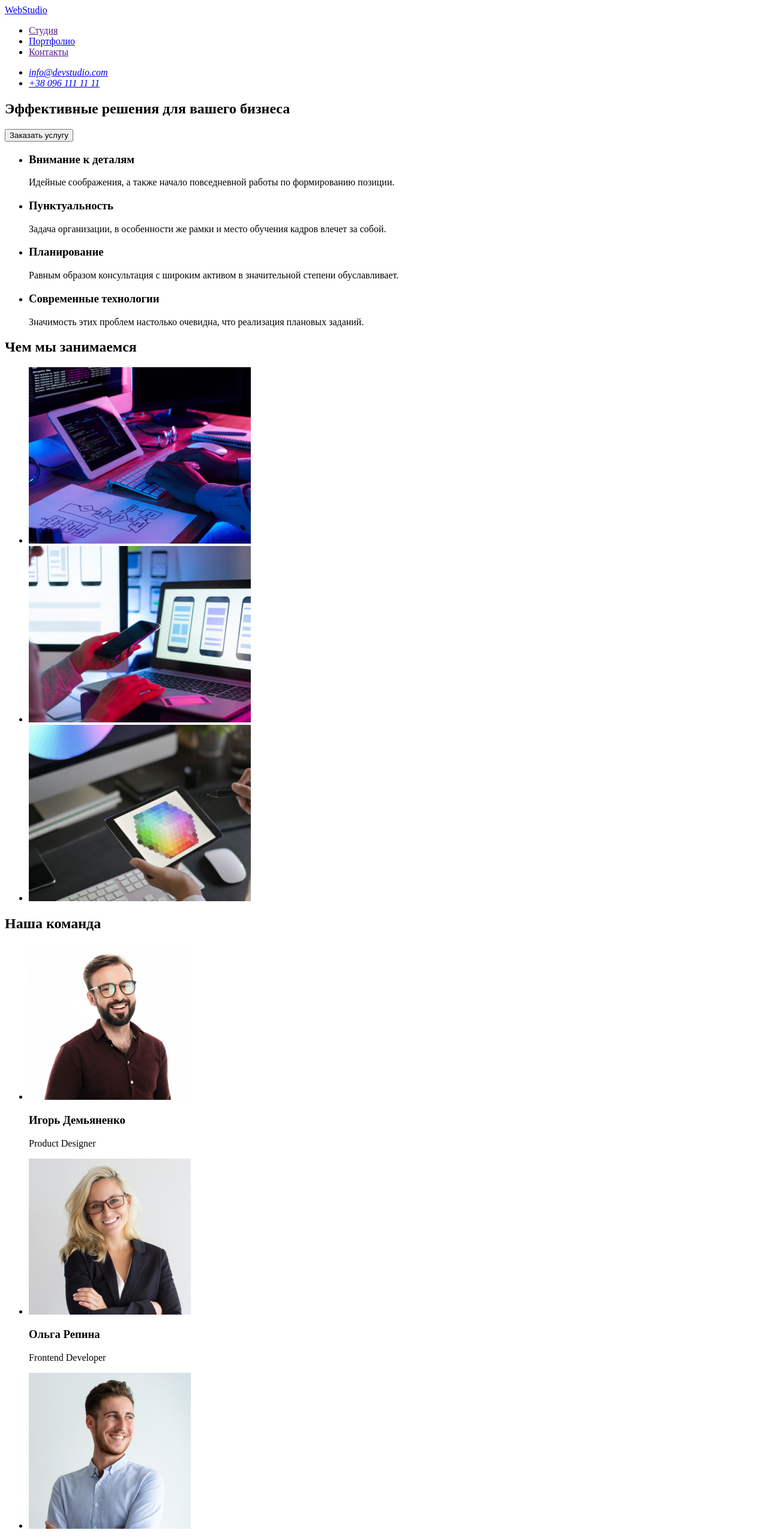
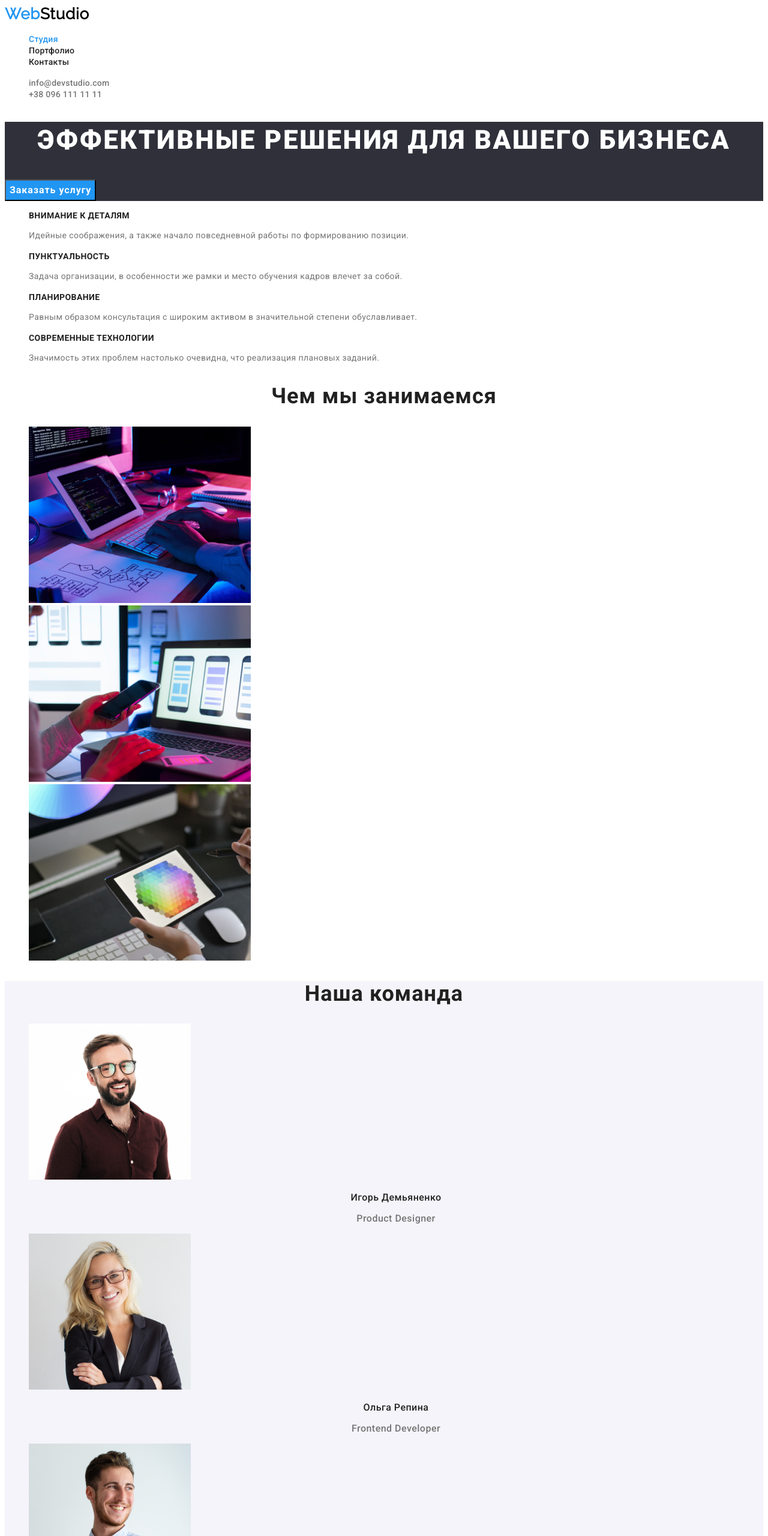
Before and after one commit to gordkat/goit-markup-hw-02, a plain HTML site: page index.html in a window 1280 px wide. Shown: the top 2560 px of the page at 60% size. Drawn offline with Linux system fonts and the light colour scheme.

Commit message:
После проверки валидатором

```diff
--- /dev/null
+++ b/css/styles.css
@@ -0,0 +1,231 @@
+:root {
+  --main-font: "Roboto", sans-serif;
+  --logo-font: "Raleway", sans-serif;
+  --primary-text-color: #757575;
+  --title-color: #212121;
+  --accent-color: #2196f3;
+  --secondary-text-color-light-theme: #000000;
+  --secondary-text-color-dark-theme: #ffffff;
+  --secondary-text-color-dark-theme-transparent: rgba(255, 255, 255, 0.6);
+  --background-dark-theme: #2f303a;
+  --background-light-theme: #f5f4fa;
+}
+
+body {
+  font-family: var(--main-font);
+  font-style: normal;
+}
+
+.list {
+  list-style: none;
+}
+
+.link {
+  text-decoration: none;
+}
+
+.adress {
+  font-style: normal;
+}
+
+/* ======== COMPONENTS========= */
+.modal-btn {
+  font-family: var(--main-font);
+  font-style: normal;
+  font-weight: 700;
+  font-size: 16px;
+  line-height: 1.875;
+  text-align: center;
+  letter-spacing: 0.06em;
+  color: #ffffff;
+  background-color: var(--accent-color);
+}
+
+.title {
+  font-family: var(--main-font);
+  font-weight: 700;
+  font-size: 36px;
+  line-height: 1.167;
+  text-align: center;
+  letter-spacing: 0.03em;
+  color: var(--title-color);
+}
+
+.logo-web {
+  font-family: var(--logo-font);
+  font-weight: 700;
+  font-size: 26px;
+  line-height: 1.192;
+  letter-spacing: 0.03em;
+  color: var(--accent-color);
+}
+
+.logo-studio-light-theme {
+  color: var(--secondary-text-color-light-theme);
+}
+.logo-studio-dark-theme {
+  color: var(--secondary-text-color-dark-theme);
+}
+/* ========END COMPONENTS========= */
+
+/* ======HEADER======= */
+.navigation-list-link {
+  font-family: var(--main-font);
+  font-weight: 500;
+  font-size: 14px;
+  line-height: 1.143;
+  letter-spacing: 0.02em;
+  color: var(--title-color);
+}
+
+.navigation-list-link:hover,
+.navigation-list-link:focus {
+  color: var(--accent-color);
+}
+
+.current {
+  color: var(--accent-color);
+}
+
+.header-contacts-link {
+  font-family: var(--main-font);
+  font-weight: 500;
+  font-size: 14px;
+  line-height: 1.143;
+  letter-spacing: 0.02em;
+  color: var(--primary-text-color);
+}
+.header-contacts-link:hover,
+.header-contacts-link:focus {
+  color: var(--accent-color);
+}
+/* ======END HEADER======= */
+
+/* ======SOLUTIONS======= */
+.solutions {
+  background-color: var(--background-dark-theme);
+}
+.solutions-title {
+  font-family: var(--main-font);
+  font-weight: 900;
+  font-size: 44px;
+  line-height: 1.364;
+  text-align: center;
+  letter-spacing: 0.06em;
+  text-transform: uppercase;
+  color: var(--secondary-text-color-dark-theme);
+}
+/* ======END SOLUTIONS======= */
+
+/* ======PROFESSIONAL======= */
+.professional-list-title {
+  font-family: var(--main-font);
+  font-weight: 700;
+  font-size: 14px;
+  line-height: 1.143;
+  letter-spacing: 0.03em;
+  text-transform: uppercase;
+  color: var(--title-color);
+}
+
+.professional-list-text {
+  font-family: var(--main-font);
+  font-weight: 400;
+  font-size: 14px;
+  line-height: 1.714;
+  letter-spacing: 0.03em;
+  color: var(--primary-text-color);
+}
+/* ======END PROFESSIONAL======= */
+
+/* ======OUR TEAM======= */
+.team {
+  background-color: var(--background-light-theme);
+}
+.team-list-title {
+  font-family: var(--main-font);
+  font-weight: 500;
+  font-size: 16px;
+  line-height: 1.188;
+  text-align: center;
+  letter-spacing: 0.03em;
+  color: var(--title-color);
+}
+
+.team-list-text {
+  font-family: var(--main-font);
+  font-weight: 500;
+  font-size: 16px;
+  line-height: 1.188;
+  text-align: center;
+  letter-spacing: 0.03em;
+  color: var(--primary-text-color);
+}
+/* ======END OUR TEAM======= */
+
+/* ======OUR WORKS======= */
+.filter-btn {
+  font-family: var(--main-font);
+  font-weight: 500;
+  font-size: 16px;
+  line-height: 1.625;
+  text-align: center;
+  letter-spacing: 0.03em;
+  color: var(--title-color);
+  background-color: var(--background-light-theme);
+}
+
+.filter-btn:hover,
+.filter-btn:focus {
+  color: var(--secondary-text-color-dark-theme);
+  background-color: var(--accent-color);
+}
+
+.works-title {
+  font-family: var(--main-font);
+  font-weight: 700;
+  font-size: 18px;
+  line-height: 2;
+  letter-spacing: 0.06em;
+  color: var(--title-color);
+}
+
+.works-text {
+  font-family: var(--main-font);
+  font-weight: 400;
+  font-size: 16px;
+  line-height: 1.875;
+  letter-spacing: 0.03em;
+  color: var(--primary-text-color);
+}
+/* ======END OUR WORKS======= */
+
+/* ======FOOTER======= */
+.footer {
+  background-color: var(--background-dark-theme);
+}
+
+.footer-contacts-link-map {
+  font-family: var(--main-font);
+  font-weight: 400;
+  font-size: 14px;
+  line-height: 1.714;
+  letter-spacing: 0.03em;
+  color: var(--secondary-text-color-dark-theme);
+}
+
+.footer-contacts-link {
+  font-family: var(--main-font);
+  font-weight: 400;
+  font-size: 14px;
+  line-height: 1.714;
+  letter-spacing: 0.03em;
+  color: var(--secondary-text-color-dark-theme-transparent);
+}
+
+.footer-contacts-link-map:hover,
+.footer-contacts-link:hover,
+.footer-contacts-link-map:focus .footer-contacts-link:focus {
+  color: var(--accent-color);
+}
+/* ======END FOOTER======= */
--- a/index.html
+++ b/index.html
@@ -4,65 +4,98 @@
     <meta charset="UTF-8" />
     <meta name="viewport" content="width=device-width, initial-scale=1.0" />
     <title>WebStudio</title>
+    <link
+      href="https://fonts.googleapis.com/css2?family=Raleway&family=Roboto:wght@400;500;700;900&display=swap"
+      rel="stylesheet"
+    />
+    <link rel="stylesheet" href="./css/styles.css" />
   </head>
   <body>
-    <header>
-      <nav>
-        <a href="./index.html" lang="en">WebStudio</a>
-        <ul>
-          <li><a href="">Студия</a></li>
-          <li><a href="./portfolio.html">Портфолио</a></li>
-          <li><a href="">Контакты</a></li>
+    <!-- ======HEADER ======= -->
+    <header class="header">
+      <nav class="navigation">
+        <a href="./index.html" class="logo-web link" lang="en"
+          >Web<span class="logo-studio-light-theme">Studio</span>
+        </a>
+        <ul class="navigation-list list">
+          <li>
+            <a href="" class="navigation-list-link current link">Студия</a>
+          </li>
+          <li>
+            <a href="./portfolio.html" class="navigation-list-link link"
+              >Портфолио</a
+            >
+          </li>
+          <li><a href="" class="navigation-list-link link">Контакты</a></li>
         </ul>
-        <address>
-          <ul>
-            <li><a href="mailto:info@devstudio.com">info@devstudio.com</a></li>
-            <li><a href="tel:+380961111111">+38 096 111 11 11</a></li>
+        <address class="adress">
+          <ul class="header-contacts-list list">
+            <li>
+              <a
+                href="mailto:info@devstudio.com"
+                class="header-contacts-link link"
+                >info@devstudio.com</a
+              >
+            </li>
+            <li>
+              <a href="tel:+380961111111" class="header-contacts-link link"
+                >+38 096 111 11 11</a
+              >
+            </li>
           </ul>
         </address>
       </nav>
     </header>
+    <!-- ======END HEADER ======= -->
+
     <main>
-      <section>
-        <h1>Эффективные решения для вашего бизнеса</h1>
-        <button type="button">Заказать услугу</button>
+      <!-- ======SOLUTIONS ======= -->
+      <section class="solutions">
+        <h1 class="solutions-title">Эффективные решения для вашего бизнеса</h1>
+        <button type="button" class="modal-btn">Заказать услугу</button>
       </section>
-      <section>
+      <!-- ======END SOLUTIONS====== -->
+
+      <!-- ======PROFESSIONAL====== -->
+      <section class="professional">
         <!-- <h2>Профессионализм</h2> -->
-        <ul>
-          <li>
-            <h3>Внимание к деталям</h3>
-            <p>
+        <ul class="professional-list list">
+          <li class="professional-list-item">
+            <h3 class="professional-list-title">Внимание к деталям</h3>
+            <p class="professional-list-text">
               Идейные соображения, а также начало повседневной работы по
               формированию позиции.
             </p>
           </li>
-          <li>
-            <h3>Пунктуальность</h3>
-            <p>
+          <li class="professional-list-item">
+            <h3 class="professional-list-title">Пунктуальность</h3>
+            <p class="professional-list-text">
               Задача организации, в особенности же рамки и место обучения кадров
               влечет за собой.
             </p>
           </li>
-          <li>
-            <h3>Планирование</h3>
-            <p>
+          <li class="professional-list-item">
+            <h3 class="professional-list-title">Планирование</h3>
+            <p class="professional-list-text">
               Равным образом консультация с широким активом в значительной
               степени обуславливает.
             </p>
           </li>
-          <li>
-            <h3>Современные технологии</h3>
-            <p>
+          <li class="professional-list-item">
+            <h3 class="professional-list-title">Современные технологии</h3>
+            <p class="professional-list-text">
               Значимость этих проблем настолько очевидна, что реализация
               плановых заданий.
             </p>
           </li>
         </ul>
       </section>
+      <!-- ======END PROFESSIONAL======= -->
+
+      <!-- ======WHAT WE ARE DOING======= -->
       <section>
-        <h2>Чем мы занимаемся</h2>
-        <ul>
+        <h2 class="title">Чем мы занимаемся</h2>
+        <ul class="list">
           <li>
             <img
               src="./images/studia/box1.jpg"
@@ -89,58 +122,71 @@
           </li>
         </ul>
       </section>
-      <section>
-        <h2>Наша команда</h2>
-        <ul>
-          <li>
+      <!-- ======END WHAT WE ARE DOING======= -->
+
+      <!-- ======OUR TEAM======= -->
+      <section class="team">
+        <h2 class="title">Наша команда</h2>
+        <ul class="team-list list">
+          <li class="team-list-item">
             <img
+              class="team-list-img"
               src="./images/studia/igor.jpg"
               alt="Игорь Демьяненко"
               width="270"
               height="260"
             />
-            <h3>Игорь Демьяненко</h3>
-            <p lang="en">Product Designer</p>
+            <h3 class="team-list-title">Игорь Демьяненко</h3>
+            <p class="team-list-text" lang="en">Product Designer</p>
           </li>
-          <li>
+          <li class="team-list-item">
             <img
+              class="team-list-img"
               src="./images/studia/olga.jpg"
               alt="Ольга Репина"
               width="270"
               height="260"
             />
-            <h3>Ольга Репина</h3>
-            <p lang="en">Frontend Developer</p>
+            <h3 class="team-list-title">Ольга Репина</h3>
+            <p class="team-list-text" lang="en">Frontend Developer</p>
           </li>
-          <li>
+          <li class="team-list-item">
             <img
+              class="team-list-img"
               src="./images/studia/nicolai.jpg"
               alt="Николай Тарасов"
               width="270"
               height="260"
             />
-            <h3>Николай Тарасов</h3>
-            <p lang="en">Marketing</p>
+            <h3 class="team-list-title">Николай Тарасов</h3>
+            <p class="team-list-text" lang="en">Marketing</p>
           </li>
-          <li>
+          <li class="team-list-item">
             <img
+              class="team-list-img"
               src="./images/studia/mihail.jpg"
               alt="Михаил Ермаков"
               width="270"
               height="260"
             />
-            <h3>Михаил Ермаков</h3>
-            <p lang="en">UI Designer</p>
+            <h3 class="team-list-title">Михаил Ермаков</h3>
+            <p class="team-list-text" lang="en">UI Designer</p>
           </li>
         </ul>
       </section>
+      <!-- ======END OUR TEAM======= -->
     </main>
-    <footer>
-      <a href="./index.html" lang="en">WebStudio</a>
-      <address>
-        <ul>
-          <li>
+
+    <!-- ======FOOTER======= -->
+    <footer class="footer">
+      <a href="./index.html" class="logo-web link" lang="en"
+        >Web<span class="logo-studio-dark-theme">Studio</span>
+      </a>
+      <address class="adress">
+        <ul class="footer-contacts-list list">
+          <li class="footer-contacts-list-item">
             <a
+              class="footer-contacts-link-map link"
               href="https://goo.gl/maps/pVzpR7jKzoyMF15a7"
               target="_blank"
               rel="noreferrer noopener"
@@ -148,10 +194,19 @@
               г. Киев, пр-т Леси Украинки, 26
             </a>
           </li>
-          <li><a href="mailto:info@example.com">info@example.com</a></li>
-          <li><a href="tel:+380991111111">+38 099 111 11 11</a></li>
+          <li class="footer-contacts-list-item">
+            <a class="footer-contacts-link link" href="mailto:info@example.com"
+              >info@example.com</a
+            >
+          </li>
+          <li class="footer-contacts-list-item">
+            <a class="footer-contacts-link link" href="tel:+380991111111"
+              >+38 099 111 11 11</a
+            >
+          </li>
         </ul>
       </address>
     </footer>
+    <!-- ======END FOOTER======= -->
   </body>
 </html>
```
Also changed, not shown: portfolio.html (+119 -61 lines).
